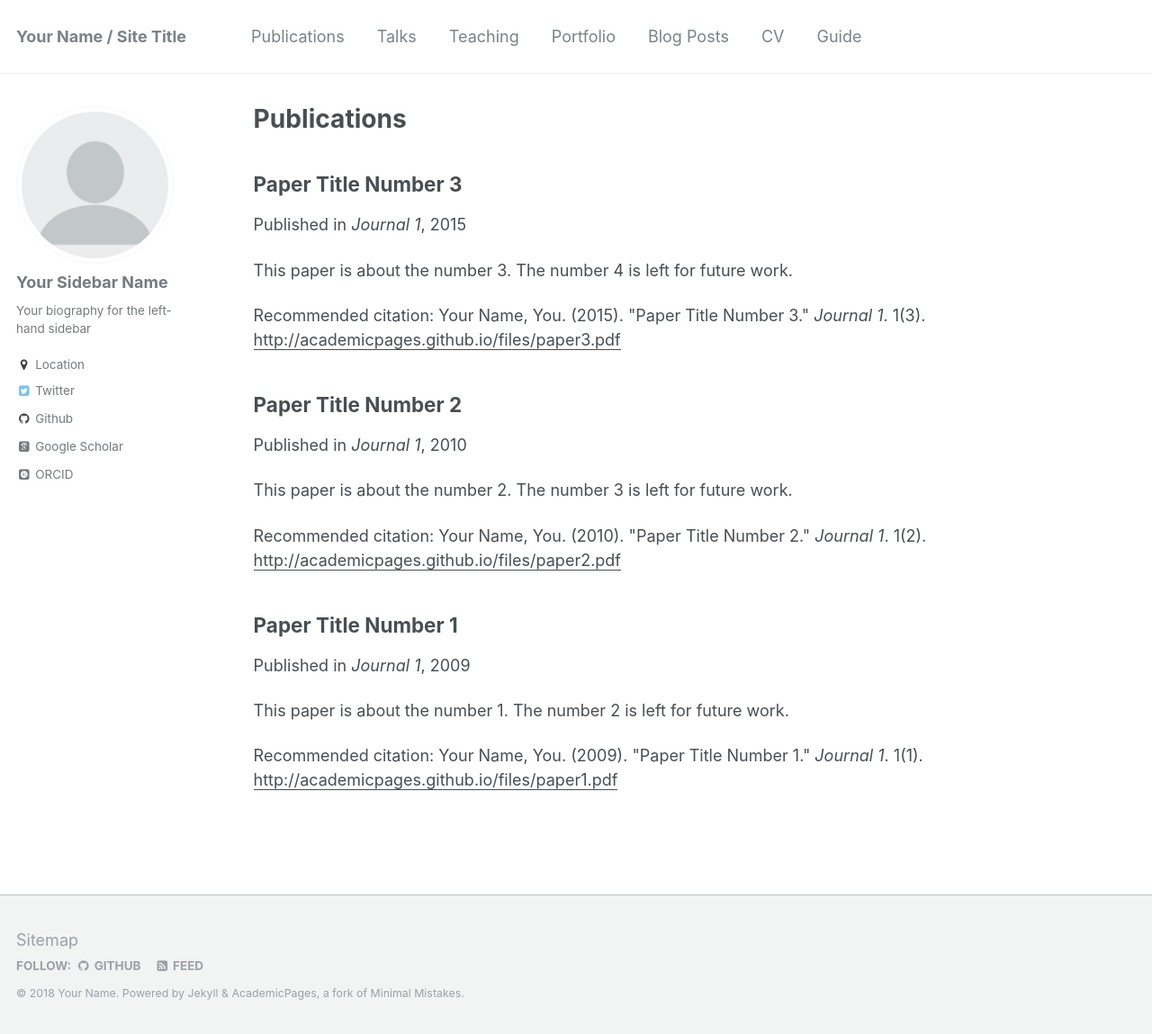
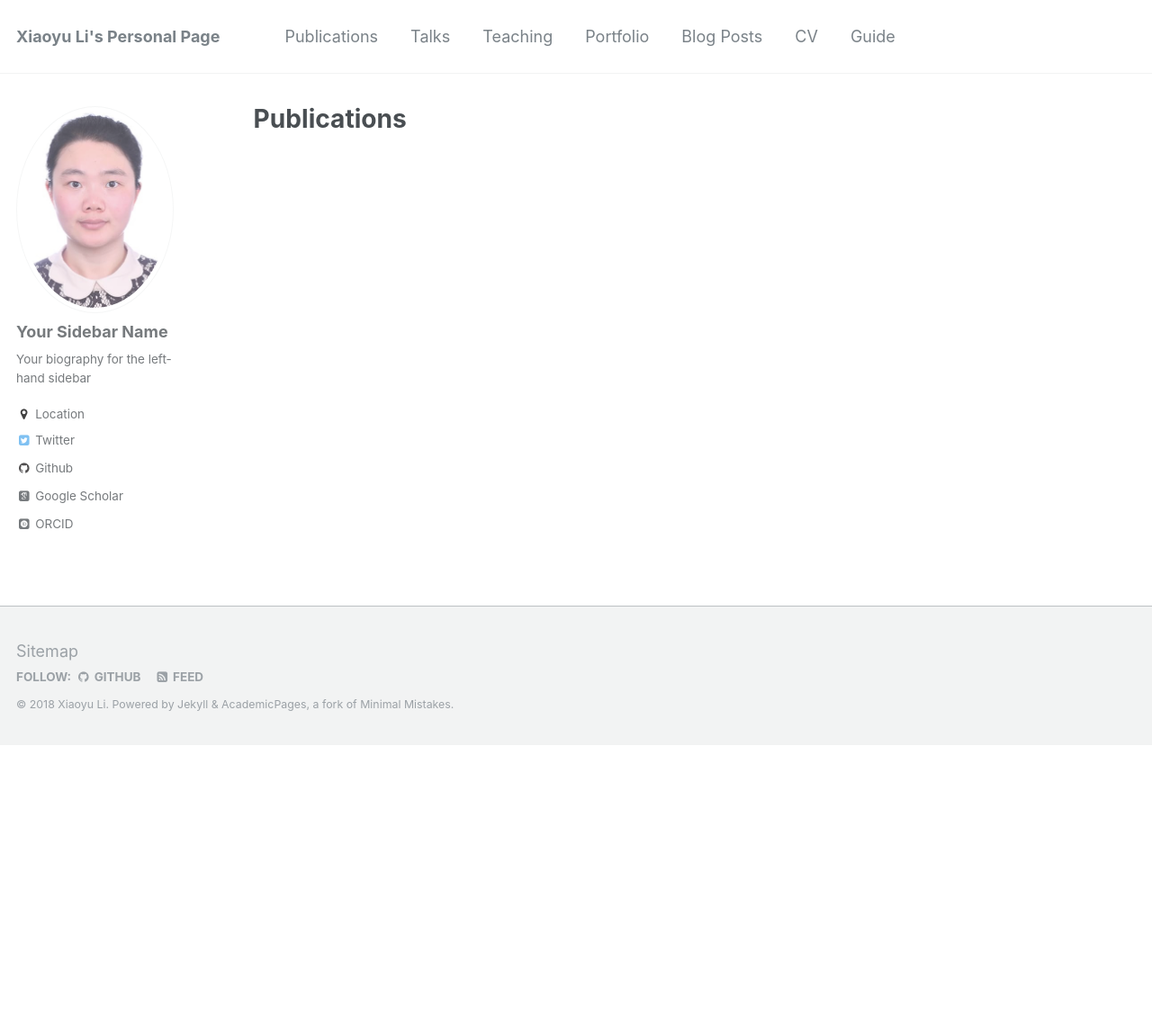
Before and after one commit to bitwei/bitwei.github.io, a Jekyll site: the page built from _pages/publications.md, in a window 1280 px wide and 1149 px high. Shown: the whole window at 90% size. Built offline with Jekyll 4.4.1, drawn with Linux system fonts in a browser that asks for light colours; some web fonts are replaced; some of the changed lines change nothing that is shown.

Commit message:
remove some tab

```diff
--- a/_config.yml
+++ b/_config.yml
@@ -7,13 +7,13 @@
 
 # Site Settings
 locale                   : "en-US"
-title                    : "Your Name / Site Title"
+title                    : "Xiaoyu Li's Personal Page"
 title_separator          : "-"
-name                     : &name "Your Name"
+name                     : &name "Xiaoyu Li"
 description              : &description "personal description"
-url                      : https://academicpages.github.io # the base hostname & protocol for your site e.g. "https://mmistakes.github.io"
+url                      : https://xiaoyu-econ.com # the base hostname & protocol for your site e.g. "https://mmistakes.github.io"
 baseurl                  : "" # the subpath of your site, e.g. "/blog"
-repository               : "academicpages/academicpages.github.io"
+#repository               : "academicpages/academicpages.github.io"
 teaser                   :  # filename of teaser fallback teaser image placed in /images/, .e.g. "500x300.png"
 breadcrumbs              : false # true, false (default)
 words_per_minute         : 160
@@ -54,19 +54,19 @@ alexa_site_verification  :
 yandex_site_verification :
 
 # Social Sharing
-twitter:
-  username               : &twitter
-facebook:
-  username               :
-  app_id                 :
-  publisher              :
-og_image                 :  # Open Graph/Twitter default site image
+#twitter:
+#  username               : &twitter
+#facebook:
+#  username               :
+#  app_id                 :
+#  publisher              :
+#og_image                 :  # Open Graph/Twitter default site image
 # For specifying social profiles
 # - https://developers.google.com/structured-data/customize/social-profiles
-social:
-  type                   : # Person or Organization (defaults to Person)
-  name                   : # If the user or organization name differs from the site's name
-  links: # An array of links to social media profiles
+#social:
+#  type                   : # Person or Organization (defaults to Person)
+#  name                   : # If the user or organization name differs from the site's name
+#  links: # An array of links to social media profiles
 
 
 # Analytics
@@ -172,15 +172,15 @@ collections:
   teaching:
     output: true
     permalink: /:collection/:path/
-  publications:
-    output: true
-    permalink: /:collection/:path/
-  portfolio:
-    output: true
-    permalink: /:collection/:path/
-  talks:
-    output: true
-    permalink: /:collection/:path/
+#  publications:
+#    output: true
+#    permalink: /:collection/:path/
+#  portfolio:
+#    output: true
+#    permalink: /:collection/:path/
+#  talks:
+#    output: true
+#    permalink: /:collection/:path/
 
 
 # Defaults
```
Also changed, not shown: images/profile.png.
